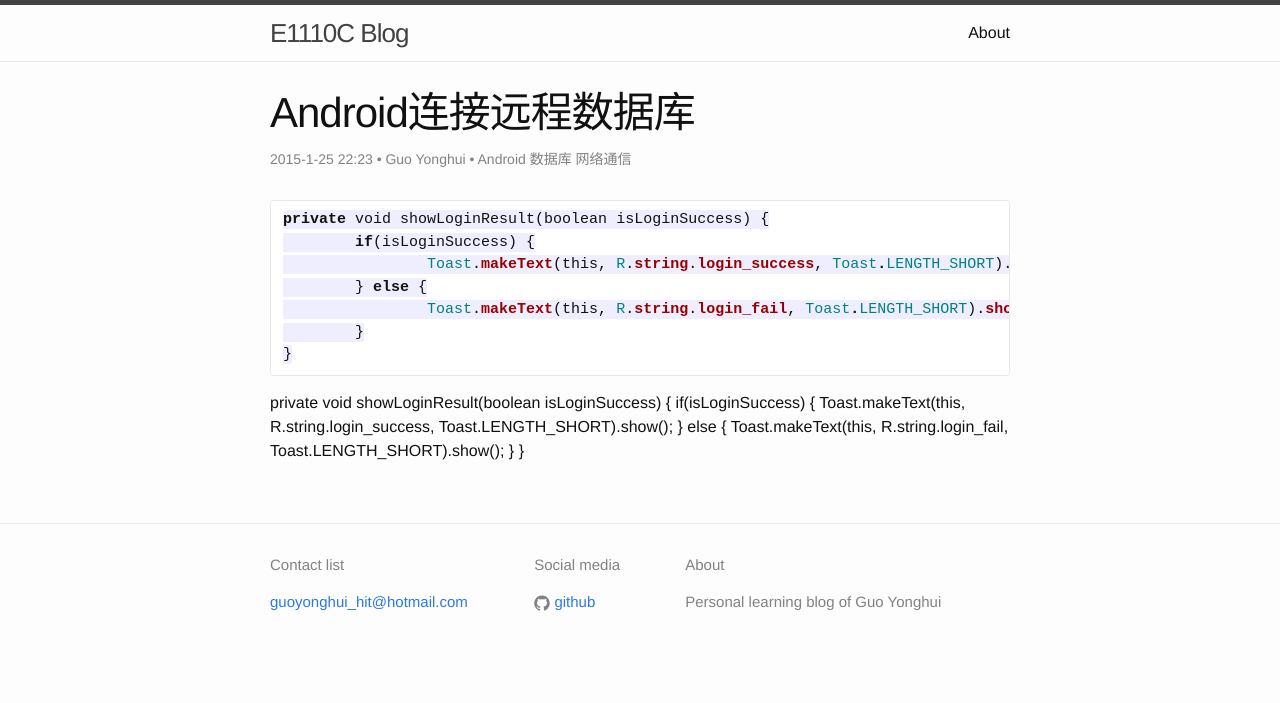
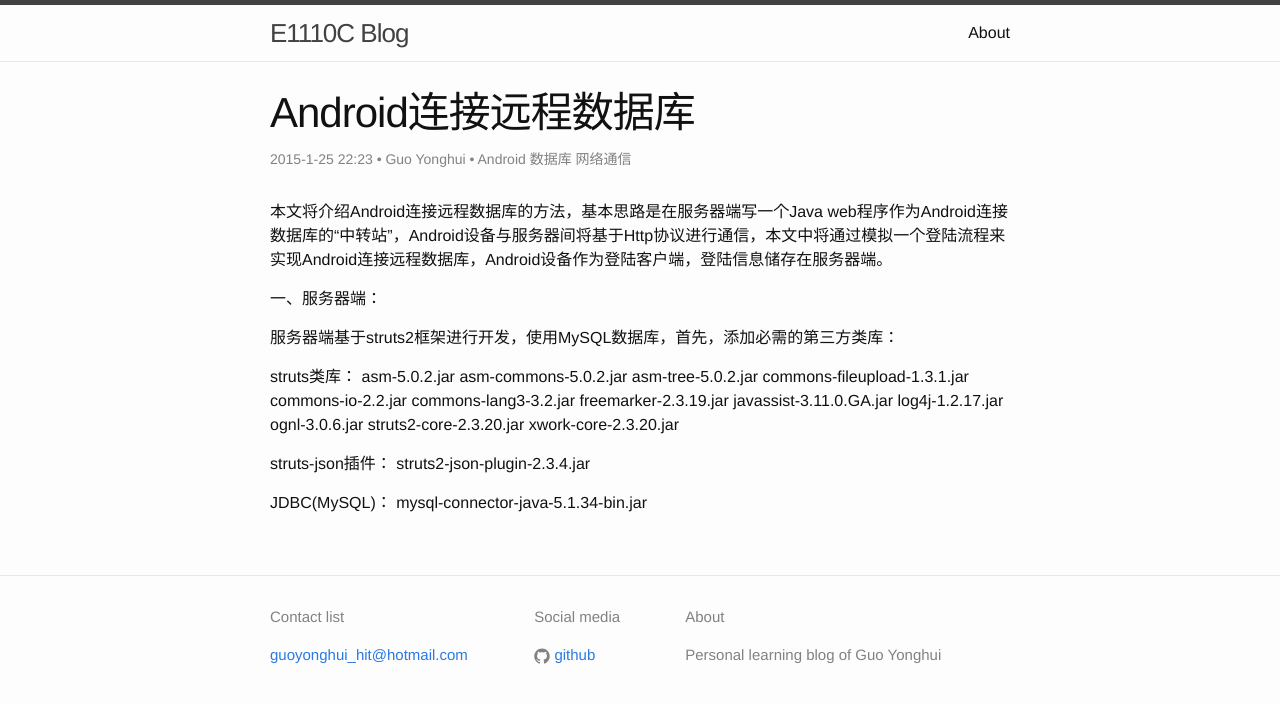
Before and after one commit to E1110CNotFound/E1110CNotFound.github.io, a Jekyll site: the page built from _posts/2015-01-25-Android连接远程数据库.markdown, in a window 1280 px wide. Shown: the top 703 px of the page. Built offline with Jekyll 4.4.1, drawn with Linux system fonts in a browser that asks for light colours.

Commit message:
commit a blog

````diff
--- a/_posts/2015-01-25-Android连接远程数据库.markdown
+++ b/_posts/2015-01-25-Android连接远程数据库.markdown
@@ -3,22 +3,31 @@ layout: post
 title:  Android连接远程数据库
 author:	Guo Yonghui
 date:   2015-01-25 22:23:00
-categories: Android 数据库 网络通信
+categories: [Android,数据库,网络通信]
 ---
-```ruby
-private void showLoginResult(boolean isLoginSuccess) {
-	if(isLoginSuccess) {
-		Toast.makeText(this, R.string.login_success, Toast.LENGTH_SHORT).show();
-	} else {
-		Toast.makeText(this, R.string.login_fail, Toast.LENGTH_SHORT).show();
-	}
-}
-```
 
-private void showLoginResult(boolean isLoginSuccess) {
-	if(isLoginSuccess) {
-		Toast.makeText(this, R.string.login_success, Toast.LENGTH_SHORT).show();
-	} else {
-		Toast.makeText(this, R.string.login_fail, Toast.LENGTH_SHORT).show();
-	}
-}
+本文将介绍Android连接远程数据库的方法，基本思路是在服务器端写一个Java web程序作为Android连接数据库的“中转站”，Android设备与服务器间将基于Http协议进行通信，本文中将通过模拟一个登陆流程来实现Android连接远程数据库，Android设备作为登陆客户端，登陆信息储存在服务器端。
+
+一、服务器端：
+
+服务器端基于struts2框架进行开发，使用MySQL数据库，首先，添加必需的第三方类库：
+
+struts类库：
+asm-5.0.2.jar
+asm-commons-5.0.2.jar
+asm-tree-5.0.2.jar
+commons-fileupload-1.3.1.jar
+commons-io-2.2.jar
+commons-lang3-3.2.jar
+freemarker-2.3.19.jar
+javassist-3.11.0.GA.jar
+log4j-1.2.17.jar
+ognl-3.0.6.jar
+struts2-core-2.3.20.jar
+xwork-core-2.3.20.jar
+
+struts-json插件：
+struts2-json-plugin-2.3.4.jar
+
+JDBC(MySQL)：
+mysql-connector-java-5.1.34-bin.jar
````
